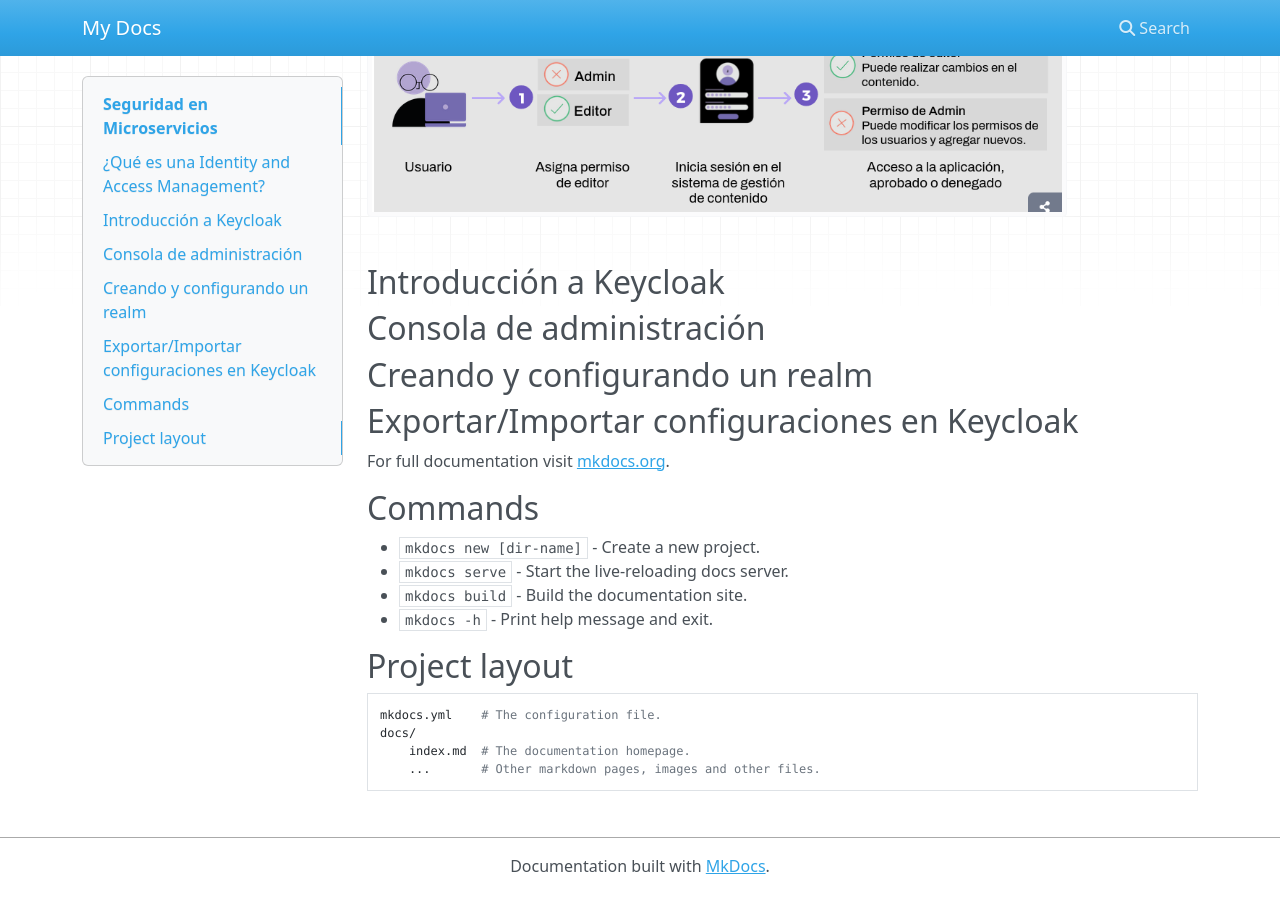
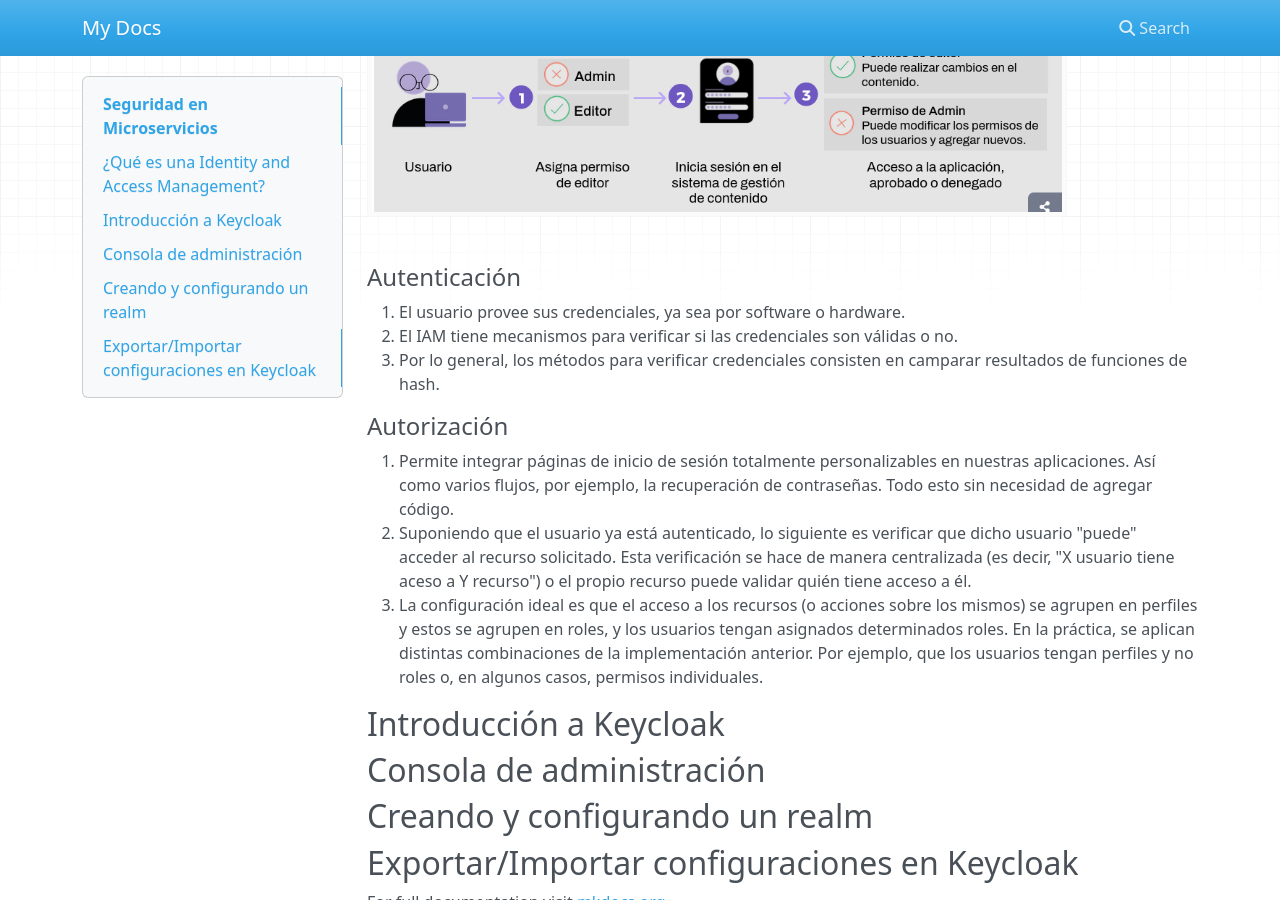
Before and after one commit to lucilaarjona/enterpriseSecurity, an MkDocs documentation site: the page built from docs/index.md, in a window 1280 px wide and 900 px high, scrolled down 676 px. Built offline with MkDocs 1.6.1, drawn with Linux system fonts in a browser that asks for light colours; nearby versions of some CDN libraries.

Commit message:
new repository

```diff
--- a/docs/index.md
+++ b/docs/index.md
@@ -8,6 +8,14 @@ un Identity and Access Management es un sistema que permite a las personas verif
 
 <img src="./img/como funciona el iam.png" alt="700" width="700"/>
 
+#### Autenticación
+1. El usuario provee sus credenciales, ya sea por software o hardware.
+2. El IAM tiene mecanismos para verificar si las credenciales son válidas o no.
+3. Por lo general, los métodos para verificar credenciales consisten en camparar resultados de funciones de hash.
+#### Autorización
+1. Permite integrar páginas de inicio de sesión totalmente personalizables en nuestras aplicaciones. Así como varios flujos, por ejemplo, la recuperación de contraseñas. Todo esto sin necesidad de agregar código.
+2. Suponiendo que el usuario ya está autenticado, lo siguiente es verificar que dicho usuario "puede" acceder al recurso solicitado. Esta verificación se hace de manera centralizada (es decir, "X usuario tiene aceso a Y recurso") o el propio recurso puede validar quién tiene acceso a él.
+3. La configuración ideal es que el acceso a los recursos (o acciones sobre los mismos) se agrupen en perfiles y estos se agrupen en roles, y los usuarios tengan asignados determinados roles. En la práctica, se aplican distintas combinaciones de la implementación anterior. Por ejemplo, que los usuarios tengan perfiles y no roles o, en algunos casos, permisos individuales.
 
 
 ## Introducción a Keycloak
@@ -17,7 +25,7 @@ un Identity and Access Management es un sistema que permite a las personas verif
 
 For full documentation visit [mkdocs.org](https://www.mkdocs.org).
 
-<!-- <img src="./img/Screenshot from 2022-11-08 17-38-27.png" alt="700" width="700"/> -->
+<!-- <img src="./img/Screenshot from 2022-11-08 17-38-27.png" alt="700" width="700"/>
 
 ## Commands
 
@@ -32,3 +40,5 @@ For full documentation visit [mkdocs.org](https://www.mkdocs.org).
     docs/
         index.md  # The documentation homepage.
         ...       # Other markdown pages, images and other files.
+
+-->
```
